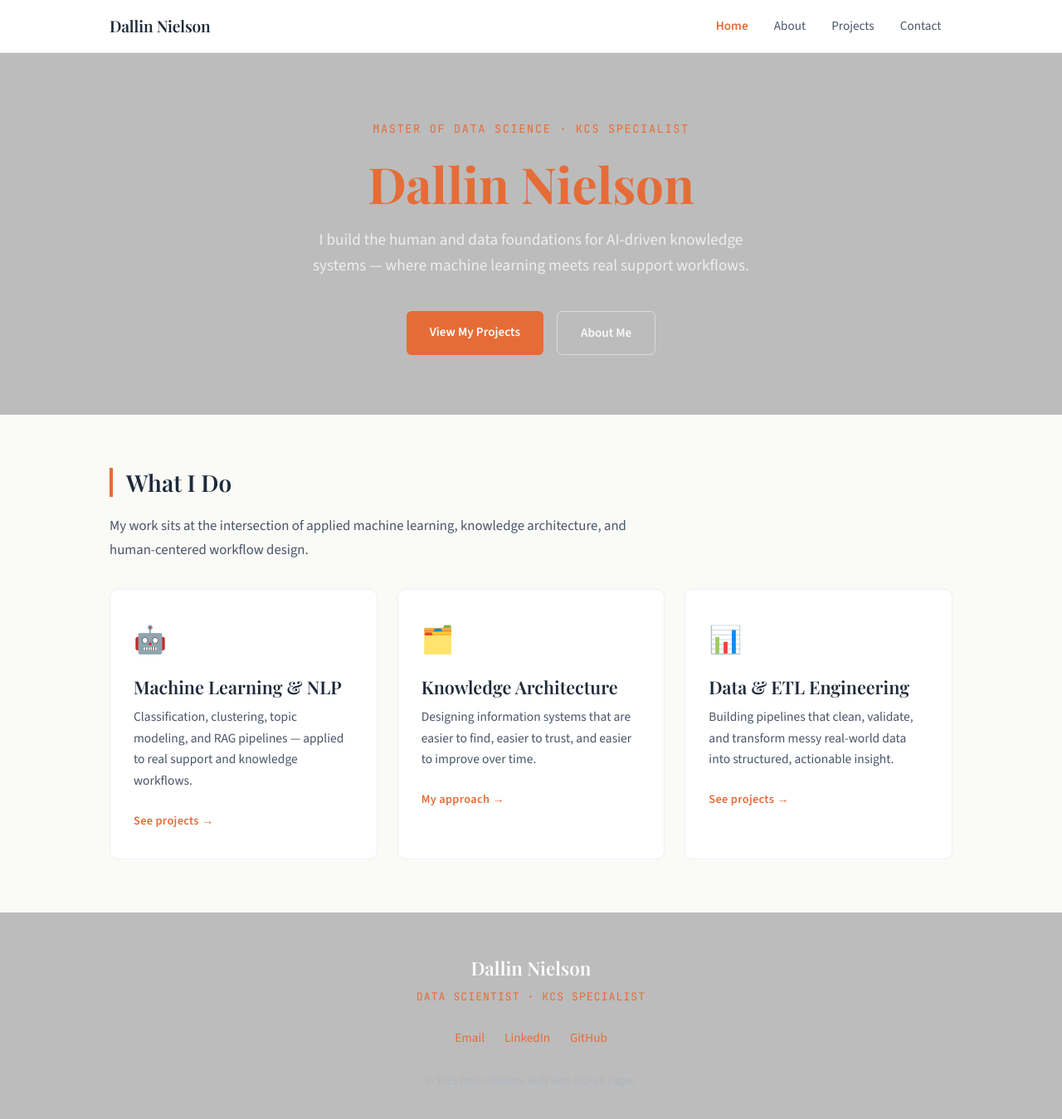
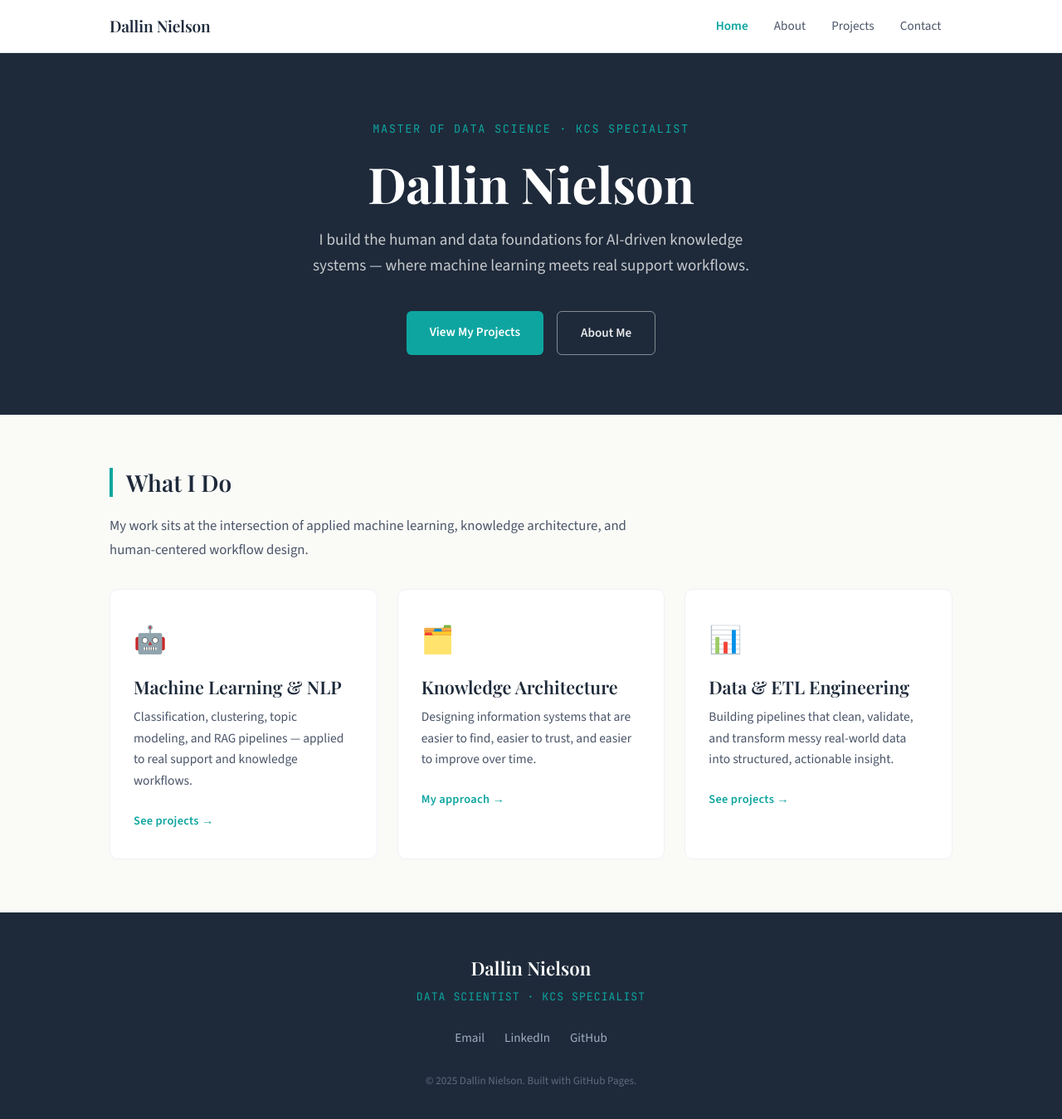
Before and after one commit to Daly-Llama/Daly-Llama.github.io, a Jekyll site: the page built from index.md, in a window 1280 px wide and 1363 px high. Shown: the top 1349 px of the window at 83% size. Built offline with Jekyll 4.4.1, drawn with Linux system fonts in a browser that asks for light colours.

Commit message:
Update style.css

```diff
--- a/assets/css/style.css
+++ b/assets/css/style.css
@@ -22,20 +22,20 @@
   --bg-page:        #FAFAF7;   /* Main page background (warm off-white) */
   --bg-surface:     #FFFFFF;   /* Cards and panels */
   --bg-nav:         #FFFFFF;   /* Navigation bar background */
-  --bg-hero:        #bcbcbc;   /* Hero section background - grey */
-  --bg-footer:      #bcbcbc;   /* Footer background - grey */
+  --bg-hero:        #1E2A3A;   /* Hero section background (dark navy) */
+  --bg-footer:      #1E2A3A;   /* Footer background */
   --bg-tag:         #EBF8F7;   /* Skill tag / badge background */
 
   /* --- Text colors --- */
   --text-primary:   #1E2A3A;   /* Main body text (dark navy) */
   --text-secondary: #4A5568;   /* Muted / supporting text */
-  --text-hero:      #E66C37;   /* Text on dark hero background - orange*/
-  --text-footer:    #E66C37;   /* Footer body text */
+  --text-hero:      #FFFFFF;   /* Text on dark hero background */
+  --text-footer:    #A0AEC0;   /* Footer body text */
   --text-nav:       #1E2A3A;   /* Nav link color */
 
   /* --- Accent colors --- */
-  --accent:         #E66C37;   /* Primary accent — orange (headings, borders, highlights) */
-  --accent-warm:    ##118DFF;   /* Secondary accent — blue (badges, hover states) */
+  --accent:         #0EA5A0;   /* Primary accent — teal (headings, borders, highlights) */
+  --accent-warm:    #D97706;   /* Secondary accent — amber (badges, hover states) */
   --accent-light:   #E6FAF9;   /* Light tint of accent (button hovers, subtle fills) */
 
   /* --- Borders --- */
```
